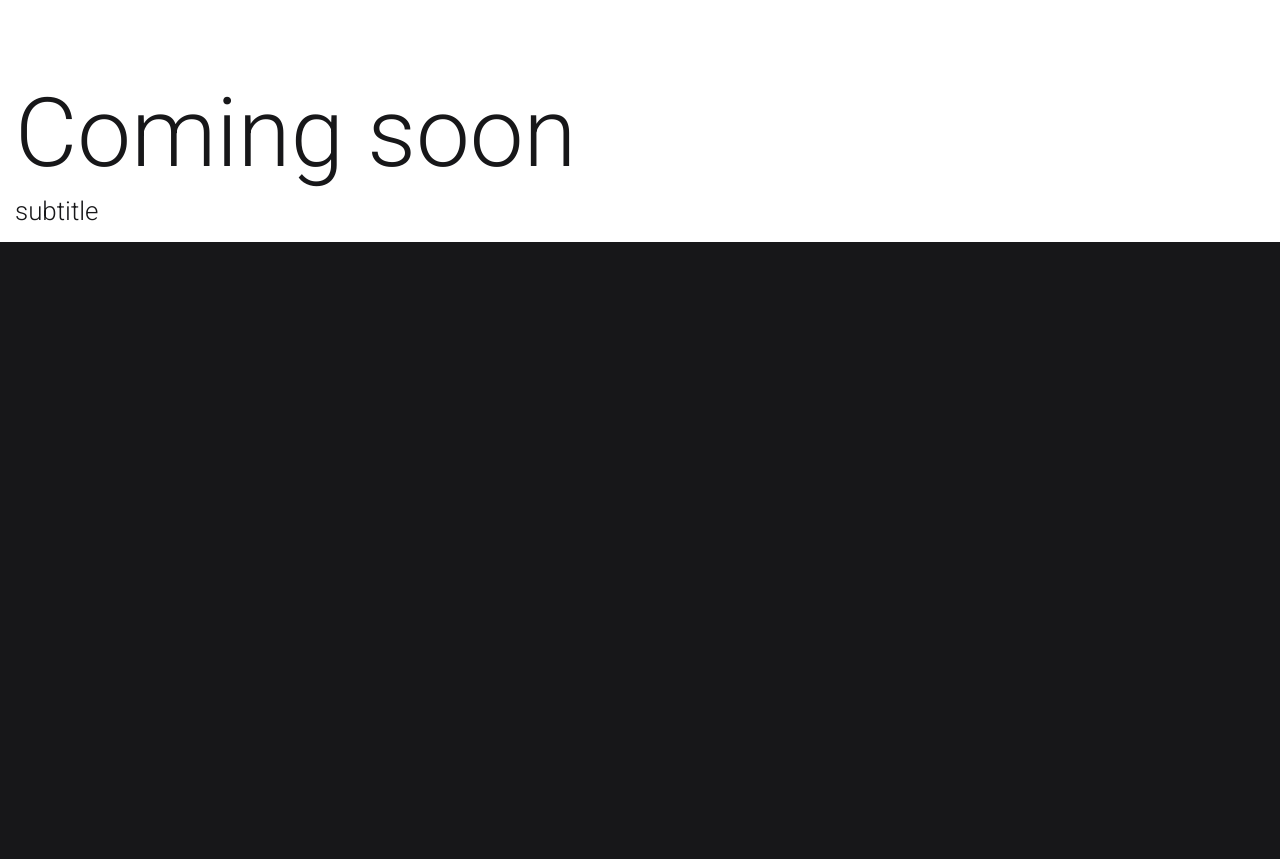
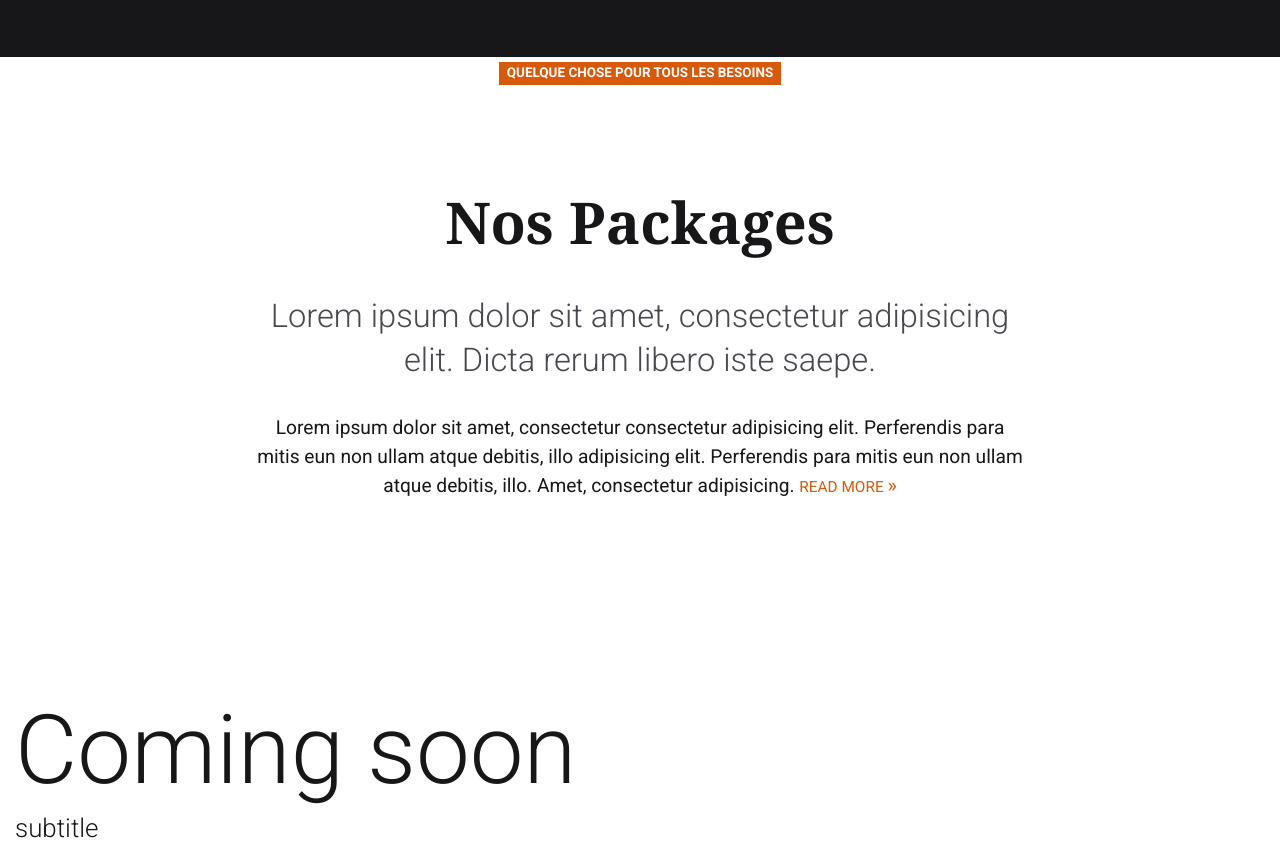
Before and after one commit to emeasee/piment-web, a Jekyll site: the page built from index.html, in a window 1280 px wide and 1119 px high. Shown: the part 260-1119 px from the top of the window. Built offline with Jekyll 4.4.1, drawn with Linux system fonts in a browser that asks for light colours; Markdown is read by kramdown in place of the engine named in the settings.

```diff
--- a/css/main.css
+++ b/css/main.css
@@ -1071,7 +1071,7 @@ article {
   .show-content .current button.content-switch:before {
     content: 'ACCUEIL'; }
 
-/* line 125, /Users/MJO/Nitrous/piment-box/home-piment/_scss/home */
+/* line 126, /Users/MJO/Nitrous/piment-box/home-piment/_scss/home */
 .pages {
   background: white; }
   /* line 128, /Users/MJO/Nitrous/piment-box/home-piment/_scss/home */
@@ -1079,71 +1079,147 @@ article {
     text-align: left;
     color: #171719;
     font-size: 1.2em; }
+    /* line 132, /Users/MJO/Nitrous/piment-box/home-piment/_scss/home */
+    .pages .content .intro-text {
+      margin-bottom: 5em;
+      margin-top: 4em;
+      text-align: center; }
+      /* line 137, /Users/MJO/Nitrous/piment-box/home-piment/_scss/home */
+      .pages .content .intro-text h2 {
+        font-family: Georgia, Cambria, "Times New Roman", Times, serif;
+        font-weight: 800;
+        margin-bottom: 0.3em; }
+        @media screen and (min-width: 53.75em) {
+          .pages .content .intro-text h2 {
+            font-size: 3em;
+            margin-bottom: 0.4em; } }
+      /* line 146, /Users/MJO/Nitrous/piment-box/home-piment/_scss/home */
+      .pages .content .intro-text h3 {
+        background: #D75909;
+        color: white;
+        display: inline-block;
+        font-size: 0.7em;
+        font-weight: 800;
+        margin-bottom: 2em;
+        padding: 3px 8px;
+        text-transform: uppercase; }
+        @media screen and (min-width: 53.75em) {
+          .pages .content .intro-text h3 {
+            margin-bottom: 3.3em; } }
+      /* line 159, /Users/MJO/Nitrous/piment-box/home-piment/_scss/home */
+      .pages .content .intro-text h4 {
+        color: #48484e;
+        font-size: 1.3em;
+        font-weight: 300;
+        line-height: 1.4em;
+        margin: 0 auto 1em; }
+        @media screen and (min-width: 53.75em) {
+          .pages .content .intro-text h4 {
+            font-size: 1.7em;
+            line-height: 1.35em;
+            margin: 0 auto 1em;
+            width: 60%; } }
+      /* line 172, /Users/MJO/Nitrous/piment-box/home-piment/_scss/home */
+      .pages .content .intro-text p {
+        margin: auto; }
+        @media screen and (min-width: 53.75em) {
+          .pages .content .intro-text p {
+            width: 60%; } }
+        /* line 177, /Users/MJO/Nitrous/piment-box/home-piment/_scss/home */
+        .pages .content .intro-text p a {
+          font-size: 0.8em;
+          font-weight: 400;
+          text-transform: uppercase; }
+          /* line 181, /Users/MJO/Nitrous/piment-box/home-piment/_scss/home */
+          .pages .content .intro-text p a span {
+            font-size: 1.3em;
+            line-height: 0; }
+    /* line 188, /Users/MJO/Nitrous/piment-box/home-piment/_scss/home */
+    .pages .content.show {
+      height: auto;
+      -webkit-transition: none;
+      transition: none; }
+      /* line 192, /Users/MJO/Nitrous/piment-box/home-piment/_scss/home */
+      .pages .content.show div, .pages .content.show h2, .pages .content.show ul {
+        -webkit-transition-duration: 1s;
+        transition-duration: 1s;
+        -webkit-transition-property: -webkit-transform, opacity;
+        transition-property: transform, opacity;
+        -webkit-transform: translate3d(0, 0, 0);
+        transform: translate3d(0, 0, 0); }
+      /* line 200, /Users/MJO/Nitrous/piment-box/home-piment/_scss/home */
+      .pages .content.show div {
+        -webkit-transition-delay: 0.2s;
+        transition-delay: 0.2s; }
+      /* line 204, /Users/MJO/Nitrous/piment-box/home-piment/_scss/home */
+      .pages .content.show ul {
+        -webkit-transition-delay: 0.1s;
+        transition-delay: 0.1s; }
 
 /* Switch */
-/* line 139, /Users/MJO/Nitrous/piment-box/home-piment/_scss/home */
+/* line 214, /Users/MJO/Nitrous/piment-box/home-piment/_scss/home */
 .switch-min .img-dragger-large .slide > *:not(.img-wrap), .switch-max .img-dragger-small .slide > *:not(.img-wrap) {
   /* fade out everything except image */
   opacity: 0;
   -webkit-transition: none;
   transition: none; }
 
-/* line 146, /Users/MJO/Nitrous/piment-box/home-piment/_scss/home */
+/* line 221, /Users/MJO/Nitrous/piment-box/home-piment/_scss/home */
 .switch-min .img-dragger-large, .switch-max .img-dragger-small {
   -webkit-transition: -webkit-transform 0.6s cubic-bezier(0.7, 0, 0.3, 1);
   transition: transform 0.6s cubic-bezier(0.7, 0, 0.3, 1); }
 
 /* Helper classes */
-/* line 152, /Users/MJO/Nitrous/piment-box/home-piment/_scss/home */
+/* line 227, /Users/MJO/Nitrous/piment-box/home-piment/_scss/home */
 .no-transition {
   -webkit-transition: none !important;
   transition: none !important; }
 
-/* line 157, /Users/MJO/Nitrous/piment-box/home-piment/_scss/home */
+/* line 232, /Users/MJO/Nitrous/piment-box/home-piment/_scss/home */
 .hide {
   opacity: 0 !important;
   pointer-events: none !important; }
 
 /* Basic Media query stuff */
 @media screen and (min-aspect-ratio: 1280/850) {
-  /* line 164, /Users/MJO/Nitrous/piment-box/home-piment/_scss/home */
+  /* line 239, /Users/MJO/Nitrous/piment-box/home-piment/_scss/home */
   .img-dragger .img-wrap img {
     width: calc(100% + 0.2px);
     height: auto; }
  }
 
 @-webkit-keyframes slideUpFade {
-  /* line 171, /Users/MJO/Nitrous/piment-box/home-piment/_scss/home */
+  /* line 246, /Users/MJO/Nitrous/piment-box/home-piment/_scss/home */
   from {
     opacity: 0;
     -webkit-transform: translate3d(0, 20px, 0); }
 
-  /* line 175, /Users/MJO/Nitrous/piment-box/home-piment/_scss/home */
+  /* line 250, /Users/MJO/Nitrous/piment-box/home-piment/_scss/home */
   to {
     opacity: 1;
     -webkit-transform: translate3d(0, 0, 0); } }
 
 @media screen and (max-width: 63.125em) {
-  /* line 182, /Users/MJO/Nitrous/piment-box/home-piment/_scss/home */
+  /* line 257, /Users/MJO/Nitrous/piment-box/home-piment/_scss/home */
   .dragslider h2 {
     font-size: 2.8em;
     left: 15% !important; }
 
-  /* line 186, /Users/MJO/Nitrous/piment-box/home-piment/_scss/home */
+  /* line 261, /Users/MJO/Nitrous/piment-box/home-piment/_scss/home */
   .pages .content {
     font-size: 100%; }
-    /* line 188, /Users/MJO/Nitrous/piment-box/home-piment/_scss/home */
+    /* line 263, /Users/MJO/Nitrous/piment-box/home-piment/_scss/home */
     .pages .content h2 {
       font-size: 1em;
       left: 0% !important;
       margin-top: 6em; }
-    /* line 193, /Users/MJO/Nitrous/piment-box/home-piment/_scss/home */
+    /* line 268, /Users/MJO/Nitrous/piment-box/home-piment/_scss/home */
     .pages .content span {
       font-size: 1.5em; }
  }
 
 @media screen and (max-width: 650px) {
-  /* line 200, /Users/MJO/Nitrous/piment-box/home-piment/_scss/home */
+  /* line 275, /Users/MJO/Nitrous/piment-box/home-piment/_scss/home */
   button.slider-switch {
     display: none; }
  }
--- a/gulpfile.js
+++ b/gulpfile.js
@@ -13,7 +13,7 @@ var uglify      = require('gulp-uglify');
 var concat      = require('gulp-concat');
 var imagemin    = require('gulp-imagemin');
 var bower       = require('gulp-bower');
-var deploy = require('gulp-gh-pages');
+var deploy      = require('gulp-gh-pages');
 
 
 var config = {
--- a/index.html
+++ b/index.html
@@ -57,6 +57,20 @@ title: piment.digital | Une Vitrine sur le web
         <!-- Content section -->
         <section class="pages">
             <div class="content" data-content="content-1">
+
+
+            <div class="intro-text">
+                <h3>Quelque chose pour tous les besoins</h3>
+                <h2>Nos Packages</h2>
+                <h4>Lorem ipsum dolor sit amet, consectetur adipisicing elit. Dicta rerum libero iste saepe.</h4>
+                <p>Lorem ipsum dolor sit amet, consectetur consectetur adipisicing elit. Perferendis para mitis eun non ullam atque debitis, illo adipisicing elit. Perferendis para mitis eun non ullam atque debitis, illo. Amet, consectetur adipisicing. <a href="">Read more <span>&#187;</span></a>
+                </p>
+            </div>
+
+
+
+
+
 
 
 
```
Also changed, not shown: _scss/.scss-lint.yml (added, +59 -0 lines), _scss/_home.scss (+83 -8 lines), 1 other file.
